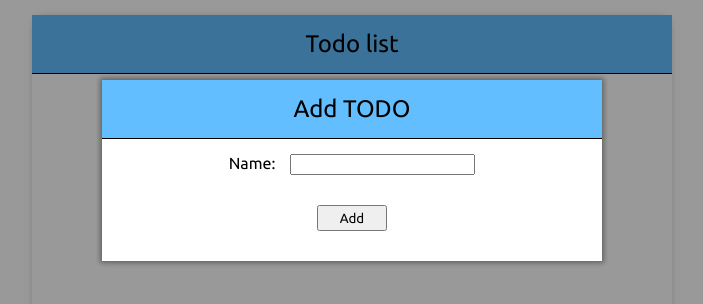
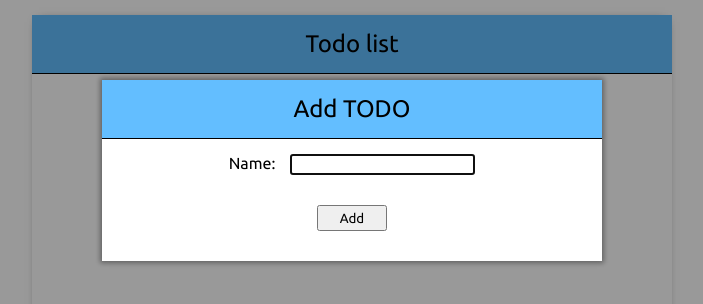
Before and after one commit to tibiSzabo/todo-list-react-redux, a React (Create React App) app: page / in a window 1280 px wide. Both pictures are taken after a click on the button "Add". Shown: the top 304 px of the page, without its empty margins (288-991 px from the left). Built offline with nearby package versions, Linux system fonts and the light colour scheme.

Commit message:
fixed add todo namecheck, added auto focus to modal input, added escape key handler to modal

```diff
--- a/src/App.js
+++ b/src/App.js
@@ -32,7 +32,7 @@ class App extends React.Component {
         const addTodoModal = this.state.modalOpen ? (
             <React.Fragment>
                 <Overlay clickHandler={this.closeModalHandler}></Overlay>
-                <Modal title="Add TODO">
+                <Modal title="Add TODO" closeHandler={this.closeModalHandler}>
                     <AddTodoForm></AddTodoForm>
                 </Modal>
             </React.Fragment>
--- a/src/App.sass
+++ b/src/App.sass
@@ -68,6 +68,8 @@ button
     justify-content: center
     padding: 15px
     color: red
+    i
+        margin-right: 10px
 
 .todo-container
     width: 100%
--- a/src/components/UI/Modal.js
+++ b/src/components/UI/Modal.js
@@ -1,12 +1,29 @@
+import { useEffect, useRef } from 'react';
 import Title from './Title';
 
-const Modal = (props) => (
-    <div className="modal">
-        <Title title={props.title}></Title>
-        <div className="modal-body">
-            {props.children}
+const Modal = (props) => {
+
+    let modalRef = useRef(null);
+
+    useEffect(() => {
+        modalRef.current.addEventListener('keydown', handleKeydown)
+        console.log(modalRef)
+    });
+
+    const handleKeydown = event => {
+        if (event.code === 'Escape') {
+            props.closeHandler();
+        }
+    }
+
+    return (
+        <div className="modal" ref={modalRef}>
+            <Title title={props.title}></Title>
+            <div className="modal-body">
+                {props.children}
+            </div>
         </div>
-    </div>
-);
+    )
+};
 
 export default Modal;
--- a/src/components/todo/AddTodoForm.js
+++ b/src/components/todo/AddTodoForm.js
@@ -12,15 +12,20 @@ class AddTodoForm extends React.Component {
         this.inputRef = React.createRef();
     }
 
+    componentDidMount() {
+        this.inputRef.current.focus();
+    }
+
     handleAddTodo = () => {
         const newTodoName = this.inputRef.current.value;
-        this.setState({ error: this.todoWithNameExists(newTodoName) })
-        if (!this.state.error) {
+        const error = this.todoWithNameExists(newTodoName)
+        this.setState({ error: error })
+        if (!error) {
             this.props.addTodoItem(newTodoName);
         }
     }
 
-    todoWithNameExists = name => this.props.todoItemList.filter(todo => todo.name === name) > 0;
+    todoWithNameExists = name => this.props.todoItemList.filter(todo => todo.name === name).length > 0;
 
     render() {
         const error = this.state.error ? <ErrorMessage msg="Todo already exists"></ErrorMessage> : null;
--- a/src/containers/DoneContainer.js
+++ b/src/containers/DoneContainer.js
@@ -1,5 +1,5 @@
-import React from 'react';
-import TodoItem from '../components/todo/TodoItem';
+// import React from 'react';
+// import TodoItem from '../components/todo/TodoItem';
 
 const DoneContainer = (props) => {
     // const todoList = props.todoList.map(todoItem => {
--- a/src/containers/TodoContainer.js
+++ b/src/containers/TodoContainer.js
@@ -10,8 +10,6 @@ const TodoContainer = props => {
         return null;
     });
 
-    console.log(todoList);
-
     return (
         <div className="todo-container">
             {todoList}
```
